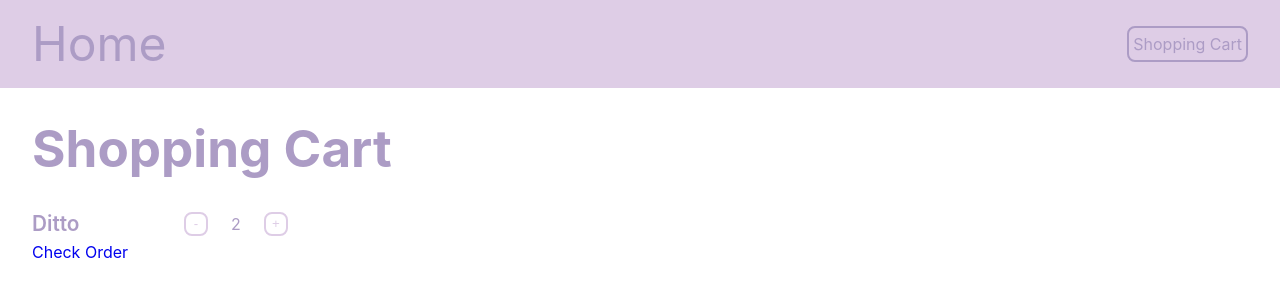
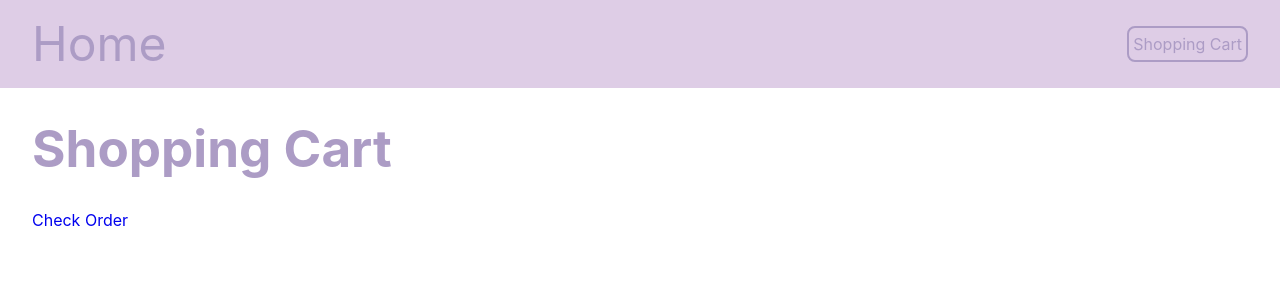
Before and after one commit to emesefedev/shopping-cart-react, a React (Vite) app: page /buy in a window 1280 px wide. Shown: the top 300 px of the page. Built offline with nearby package versions, Linux system fonts and the light colour scheme.

Commit message:
fix: create and use ShoppingCartContext

```diff
--- a/src/App.jsx
+++ b/src/App.jsx
@@ -1,31 +1,34 @@
-import { useState } from "react";
 
 import { Link } from "react-router-dom";
 import { Outlet } from "react-router-dom";
+import { ShoppingCartContextProvider, useShoppingCartContext } from "./ShoppingCartContext";
 
-function App() {
-  const [productsToBuy, setProductsToBuy] = useState(0)
-
-  const updateProductsToBuy = (productsToAdd) => {
-    setProductsToBuy(productsToBuy + productsToAdd)
-  }
+function Navbar() {
+  const {totalProducts} = useShoppingCartContext()
 
   return (
-    <>
-      <div className="nav-bar">
+    <div className="nav-bar">
         <p><Link className="link-home" to="/">Home</Link></p>
         <Link className="shopping-cart-link link-border ml-auto" to="/buy">
           Shopping Cart
-          { productsToBuy > 0
+          { totalProducts > 0
             && <div className="shopping-cart-bubble">
-                {productsToBuy}
+                {totalProducts}
               </div>
           }
         </Link>
       </div>
+  )
+}
 
-      <Outlet context={[updateProductsToBuy]}/>
-    </>
+function App() {
+
+
+  return (
+    <ShoppingCartContextProvider>
+      <Navbar/>
+      <Outlet />
+    </ShoppingCartContextProvider>
   )
 }
 
--- a/src/Home.jsx
+++ b/src/Home.jsx
@@ -1,25 +1,24 @@
 import { ditto, chansey, crobat, torchic, wingull, swablu, glaceon, smoliv } from "./fake-data"
 import ProductCard from "./ProductCard"
+import { useShoppingCartContext } from "./ShoppingCartContext"
 
-import { useOutletContext } from "react-router-dom"
-
+const availableProducts = [
+  ditto, chansey, crobat, torchic, wingull, swablu, glaceon, smoliv
+]
 export default function Home() {
-
-  const [updateProductsToBuy] = useOutletContext()
+  const { products } = useShoppingCartContext()
 
   return (
     <div className="p-32">
       <h1 className="mb-32">Products</h1>
 
       <div className="products-container">
-        <ProductCard pokemon={ditto} updateProductsToBuy={updateProductsToBuy}></ProductCard>
-        <ProductCard pokemon={chansey} updateProductsToBuy={updateProductsToBuy}></ProductCard>
-        <ProductCard pokemon={crobat} updateProductsToBuy={updateProductsToBuy}></ProductCard>
-        <ProductCard pokemon={torchic} updateProductsToBuy={updateProductsToBuy}></ProductCard>
-        <ProductCard pokemon={wingull} updateProductsToBuy={updateProductsToBuy}></ProductCard>
-        <ProductCard pokemon={swablu} updateProductsToBuy={updateProductsToBuy}></ProductCard>
-        <ProductCard pokemon={glaceon} updateProductsToBuy={updateProductsToBuy}></ProductCard>
-        <ProductCard pokemon={smoliv} updateProductsToBuy={updateProductsToBuy}></ProductCard>
+        {availableProducts.map(it => (
+          <ProductCard
+            key={it.id}
+            product={products[it.id]}
+            pokemon={it} />
+        ))}
       </div>
     </div>
   )
--- a/src/ProductCard.jsx
+++ b/src/ProductCard.jsx
@@ -1,45 +1,42 @@
 import PlusMinus from "./PlusMinus"
+import { useState } from "react"
+import { useShoppingCartContext } from "./ShoppingCartContext"
 
-import { useState } from "react"
 
-import { MIN_AMOUNT, MAX_AMOUNT } from "./constants"
-import { addProduct, deleteProduct, updateQuantity, displayProducts } from "./shopping-cart"
+export default function ProductCard({pokemon, product}) {
+  const {
+    addProduct,
+    updateQuantity
+  } = useShoppingCartContext()
 
-export default function ProductCard({pokemon, updateProductsToBuy}) {
-  const [amount, setAmount] = useState(0)
+  const quantity = product?.quantity
   const [wantToBuy, setWantToBuy] = useState(false)
 
-  const increaseAmount = () => {
-    if (amount === MAX_AMOUNT) return
-
-    if (amount === 0) {
+  const increaseQuantity = () => {
+    if (quantity === 0 || quantity == null) {
       addProduct({
         id: pokemon.id,
         name: pokemon.name,
         quantity: 1,
         price: pokemon.weight
-      })}
-    else updateQuantity(pokemon.id, amount + 1)
+      })
+      return
+    }
 
-    setAmount(amount + 1)
-    updateProductsToBuy(1)
-    displayProducts()
+    updateQuantity(pokemon.id, quantity + 1)
   }
 
-  const decreaseAmount = () => {
-    if (amount === MIN_AMOUNT) {
-      setWantToBuy(false)
-      deleteProduct(pokemon.id)
+  const decreaseQuantity = () => {
+    if(quantity == null) {
+      return
     }
-    else updateQuantity(pokemon.id, amount - 1)
 
-    setAmount(amount - 1)
-    updateProductsToBuy(-1)
+    updateQuantity(pokemon.id, quantity - 1)
   }
 
   const buy = () => {
     setWantToBuy(true)
-    increaseAmount()
+    increaseQuantity()
   }
 
   return (
@@ -48,8 +45,8 @@ export default function ProductCard({pokemon, updateProductsToBuy}) {
       <p className="product-title">{pokemon.name}</p>
       <p className="product-price">{pokemon.weight}€</p>
 
-      { wantToBuy
-        ? <PlusMinus amount={amount} increase={increaseAmount} decrease={decreaseAmount} buttonSize="24px"></PlusMinus>
+      { (!product?.quantity && wantToBuy) || product?.quantity > 0
+        ? <PlusMinus amount={quantity} increase={increaseQuantity} decrease={decreaseQuantity} buttonSize="24px"></PlusMinus>
         : <button className="product-buy-button" onClick={buy}>Buy</button>
       }
 
--- a/src/ProductEdit.jsx
+++ b/src/ProductEdit.jsx
@@ -1,30 +1,15 @@
 import PlusMinus from "./PlusMinus"
 
-import { useState } from "react"
 
-import { MIN_AMOUNT, MAX_AMOUNT } from "./constants"
-import { deleteProduct, updateQuantity, displayProducts } from "./shopping-cart"
+export default function ProductEdit({product, updateQuantity}) {
+  const quantity = product.quantity
 
-export default function ProductEdit({product, updateProductsToBuy}) {
-  const [amount, setAmount] = useState(product.quantity)
-
-  const increaseAmount = () => {
-    if (amount === MAX_AMOUNT) return
-
-    updateQuantity(product.id, amount + 1)
-    setAmount(amount + 1)
-    updateProductsToBuy(1)
-    displayProducts()
+  const increaseQuantity = () => {
+    updateQuantity(product.id, quantity + 1)
   }
 
-  const decreaseAmount = () => {
-    if (amount === MIN_AMOUNT) {
-      deleteProduct(product.id)
-    }
-    else updateQuantity(product.id, amount - 1)
-
-    setAmount(amount - 1)
-    updateProductsToBuy(-1)
+  const decreaseQuantity = () => {
+    updateQuantity(product.id, quantity - 1)
   }
 
 
@@ -32,7 +17,7 @@ export default function ProductEdit({product, updateProductsToBuy}) {
     <div className="product-item">
       <p className="product-item-title">{product.name}</p>
 
-      <PlusMinus amount={amount} increase={increaseAmount} decrease={decreaseAmount} buttonSize="24px"></PlusMinus>
+      <PlusMinus amount={quantity} increase={increaseQuantity} decrease={decreaseQuantity} buttonSize="24px"></PlusMinus>
     </div>
   )
 }
--- a/src/ShoppingCart.jsx
+++ b/src/ShoppingCart.jsx
@@ -1,25 +1,28 @@
 import { Link } from "react-router-dom";
-import { useOutletContext } from "react-router-dom";
+
+import { useShoppingCartContext } from "./ShoppingCartContext";
 
 import ProductEdit from "./ProductEdit";
 
 export default function ShoppingCart() {
-  const [updateProductsToBuy] = useOutletContext()
-
-  const fakeProduct = {
-    id: 132,
-    name: "ditto",
-    price: 40,
-    quantity: 2
-  }
+  // const [updateProductsToBuy] = useOutletContext()
+  const {products, updateQuantity} = useShoppingCartContext()
 
   return (
     <div className="p-32">
       <h1 className="mb-32">Shopping Cart</h1>
 
       <div className="products-list">
-        <ProductEdit product={fakeProduct} updateProductsToBuy={updateProductsToBuy}></ProductEdit>
+
+        {Object.values(products).map((product) => {
+          return <ProductEdit
+            key={product.id}
+            product={product} updateQuantity={updateQuantity}></ProductEdit>
+        })}
+
       </div>
+
+
 
       <Link to="/check">Check Order</Link>
     </div>
--- /dev/null
+++ b/src/ShoppingCartContext.jsx
@@ -0,0 +1,83 @@
+import { createContext, useContext, useState } from "react";
+import { MAX_QUANTITY } from "./constants"
+
+const ShoppingCartContext = createContext({
+  products: {},
+  totalProducts: 0,
+  addProduct: () => {},
+  updateQuantity: () => {},
+  deleteProduct: () => {}
+})
+
+export function useShoppingCartContext() {
+  return useContext(ShoppingCartContext)
+}
+
+export function ShoppingCartContextProvider({children}) {
+  const [products, setProducts] = useState({})
+  function addProduct(product) {
+    setProducts(prev => {
+      return {
+        ...prev,
+        [product.id]: product
+      }
+    })
+  }
+
+  function updateQuantity(productId, newQuantity) {
+    setProducts(prev => {
+      const product = prev[productId]
+      if(!product) {
+        return prev
+      }
+
+      if(newQuantity == 0) {
+        delete prev[productId]
+        return {...prev}
+      }
+
+      if(newQuantity == MAX_QUANTITY) {
+        return prev
+      }
+
+      return {
+        ...prev,
+        [productId]: {...product, quantity: newQuantity}
+      }
+    })
+  }
+
+  function deleteProduct(productId) {
+    setProducts(prev => {
+      const product = prev[productId]
+      if(!product) {
+        return prev
+      }
+
+      delete prev[productId]
+      return {...prev}
+    })
+  }
+
+  const value = {
+    products,
+    totalProducts: countProducts(products),
+    addProduct,
+    updateQuantity,
+    deleteProduct
+  }
+
+  return (
+    <ShoppingCartContext.Provider value={value}>
+      {children}
+    </ShoppingCartContext.Provider>
+  )
+}
+
+function countProducts(products) {
+  let total = 0
+  for(let { quantity} of Object.values(products)) {
+    total+=quantity
+  }
+  return total
+}
--- a/src/constants.js
+++ b/src/constants.js
@@ -1,2 +1,2 @@
-export const MIN_AMOUNT = 1
-export const MAX_AMOUNT = 99
+export const MIN_QUANTITY = 1
+export const MAX_QUANTITY = 99
```
